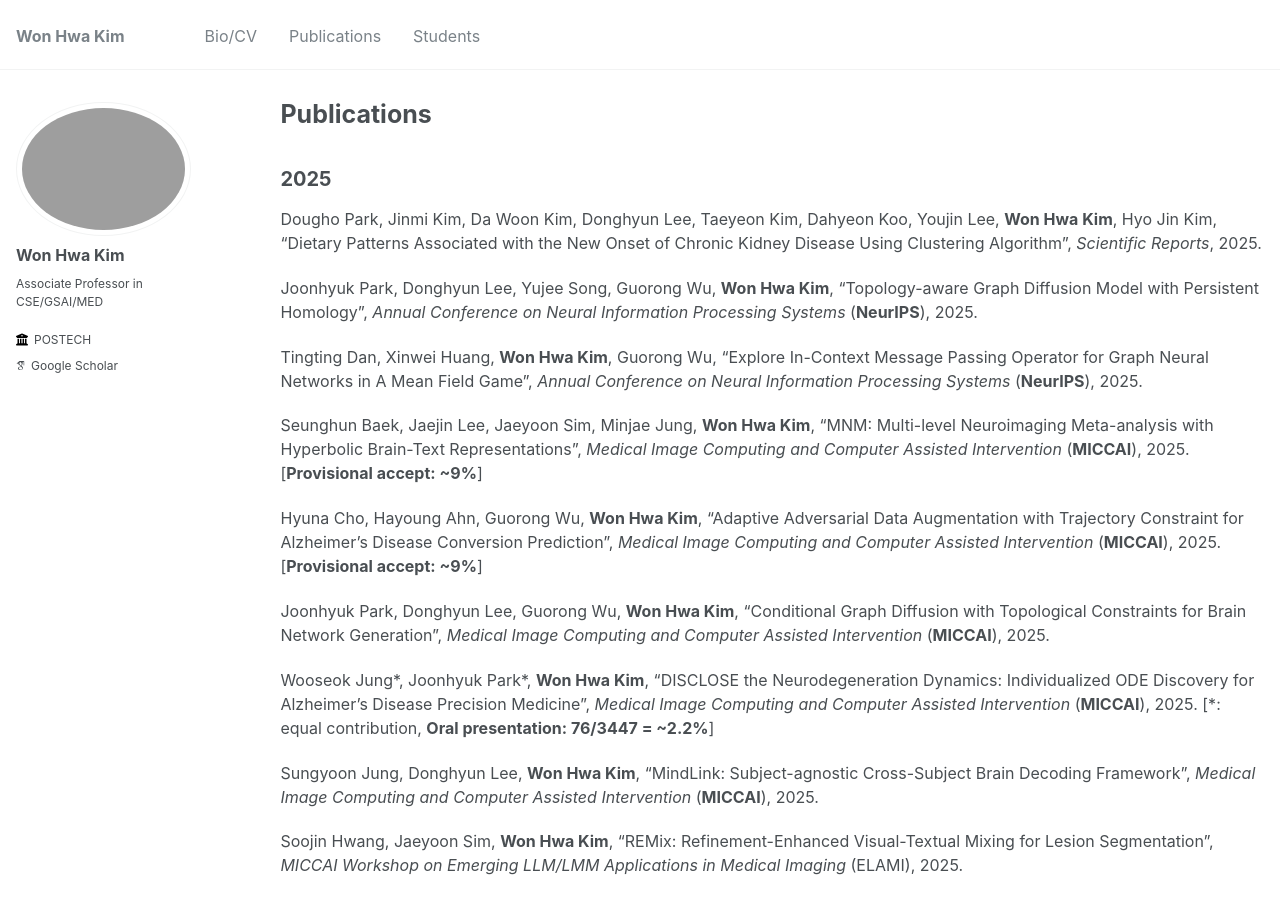
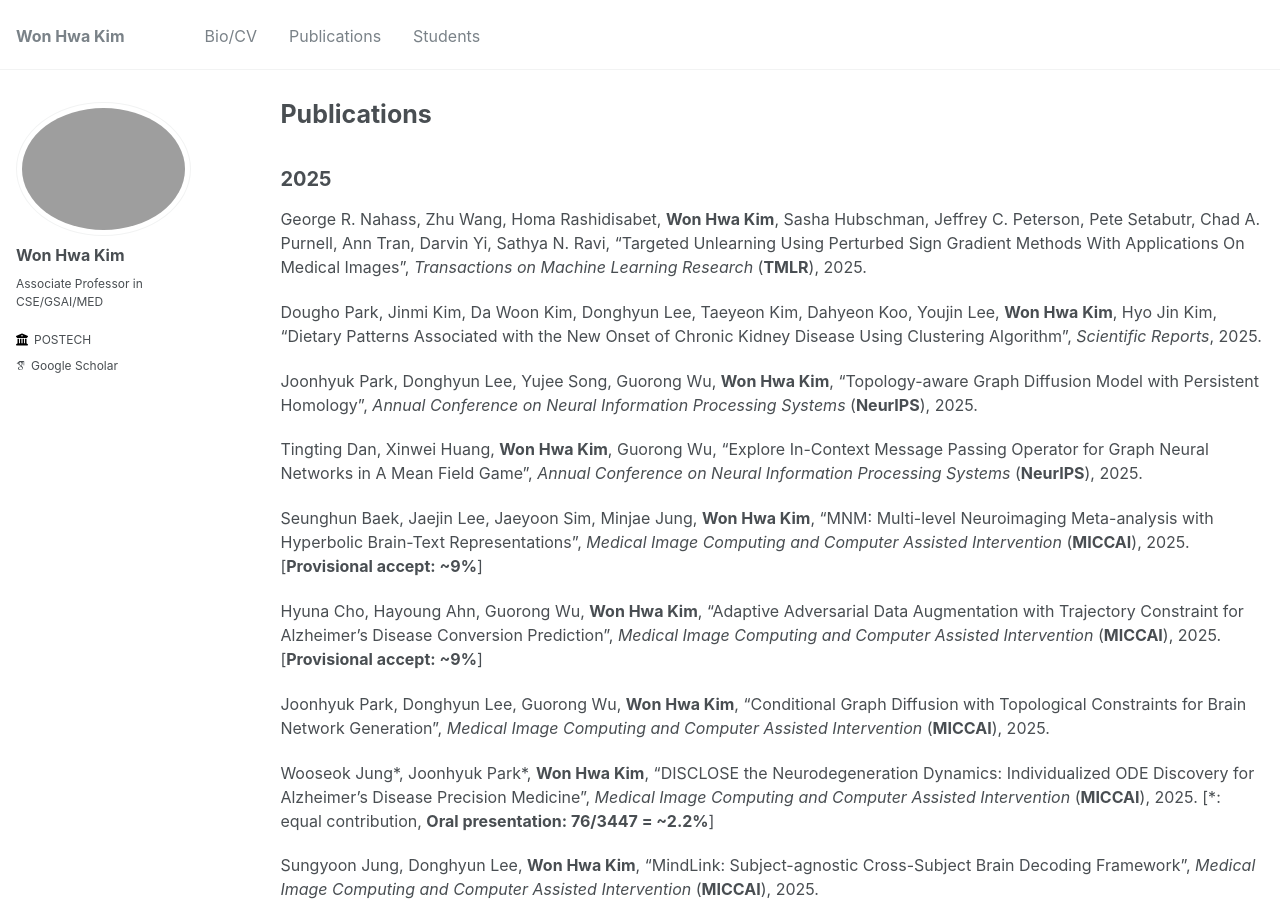
Before and after one commit to wwplato/wwplato.github.io, a Jekyll site: the page built from _pages/publications.md, in a window 1280 px wide and 900 px high. Built offline with Jekyll 4.4.1, drawn with Linux system fonts in a browser that asks for light colours; some web fonts are replaced.

Commit message:
Update publications.md

```diff
--- a/_pages/publications.md
+++ b/_pages/publications.md
@@ -7,6 +7,8 @@ author_profile: true
 
 2025
 ------
+
+George R. Nahass, Zhu Wang, Homa Rashidisabet, **Won Hwa Kim**, Sasha Hubschman, Jeffrey C. Peterson, Pete Setabutr, Chad A. Purnell, Ann Tran, Darvin Yi, Sathya N. Ravi, "Targeted Unlearning Using Perturbed Sign Gradient Methods With Applications On Medical Images", *Transactions on Machine Learning Research* (**TMLR**), 2025.
 
 Dougho Park, Jinmi Kim, Da Woon Kim, Donghyun Lee, Taeyeon Kim, Dahyeon Koo, Youjin Lee, **Won Hwa Kim**, Hyo Jin Kim, "Dietary Patterns Associated with the New Onset of Chronic Kidney Disease Using Clustering Algorithm", *Scientific Reports*, 2025.
 
```
